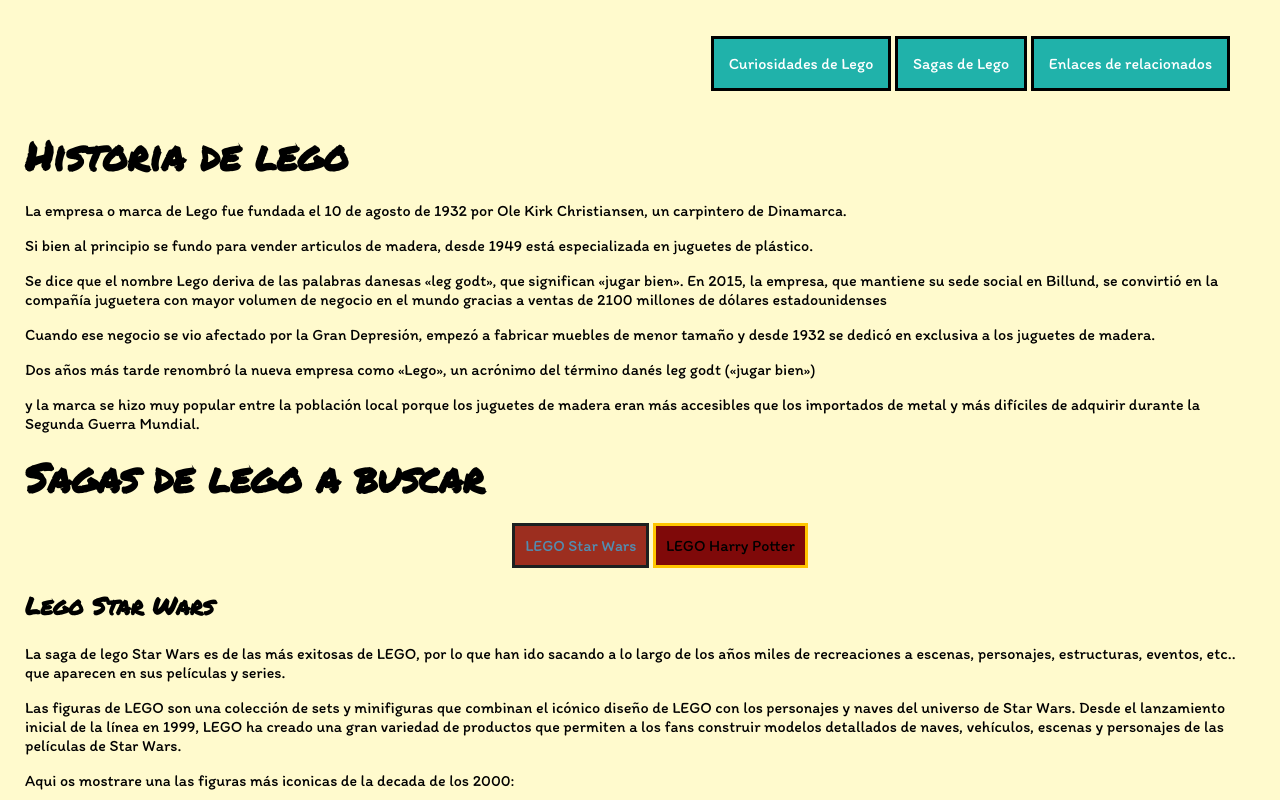
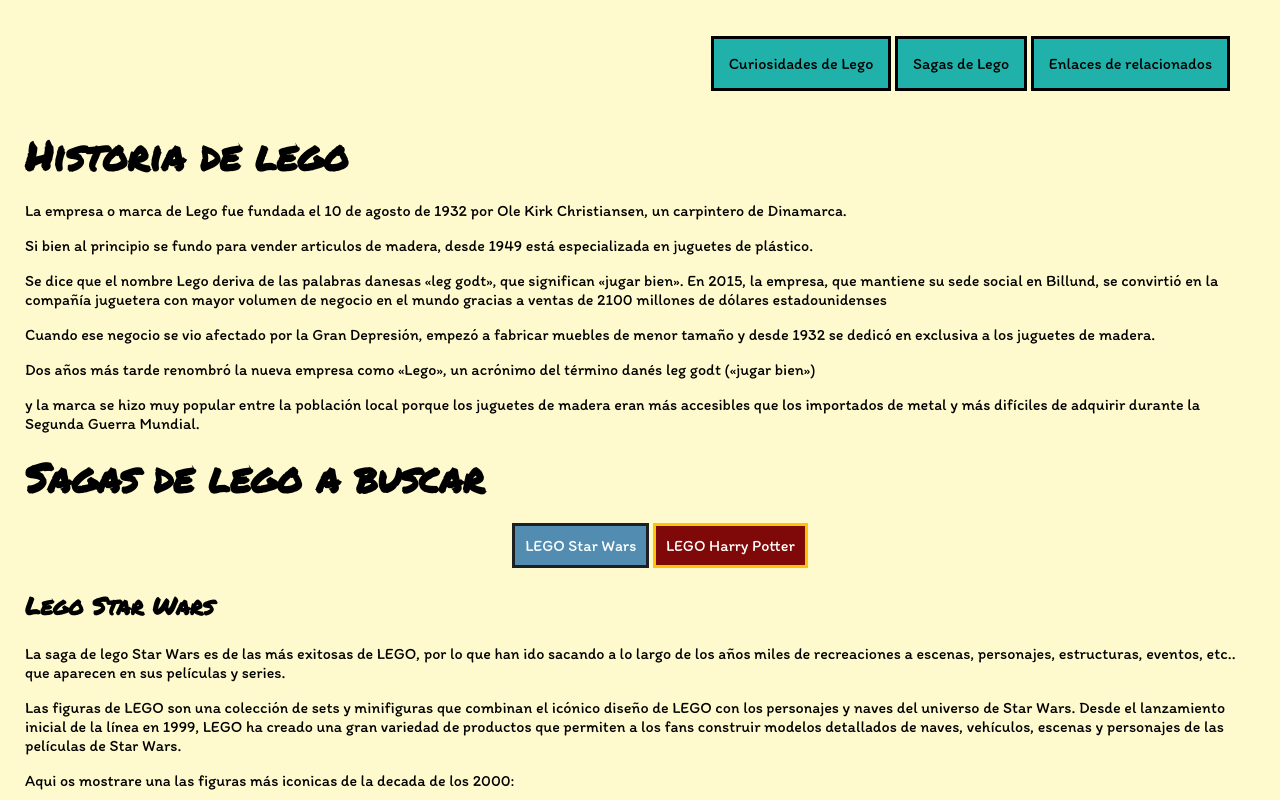
Before and after one commit to LuisJa2/LuisJa2.github.io, a plain HTML site: page index.html in a window 1280 px wide. In both pictures the pointer is over the item "LEGO Star Wars". Shown: the top 800 px of the page. Drawn offline with Linux system fonts and the light colour scheme.

Commit message:
Add files via upload

```diff
--- a/pagina_web.css
+++ b/pagina_web.css
@@ -66,6 +66,7 @@
 #sagas li+li{
     background-color: #7f0909;
     border: 3px solid #ffc500;
+    color: white;
 }
 #sagas nav{
     padding-right: 50px;
@@ -79,7 +80,7 @@
     display: inline-block;
     padding: 15px;
     background-color: lightseagreen;
-    color: white;
+    color: black;
     border: 3px solid black;
 }
 #navegacion ol{
@@ -91,9 +92,9 @@
     width: 80%;
 }
 #starNav:hover{
-    color: #528db1;
     border: #1c2020 solid 3px;
-    background: #9C2e1f;
+    color: white;
+
 }
 #harryNav:hover{
     color: #7f0909;
```
